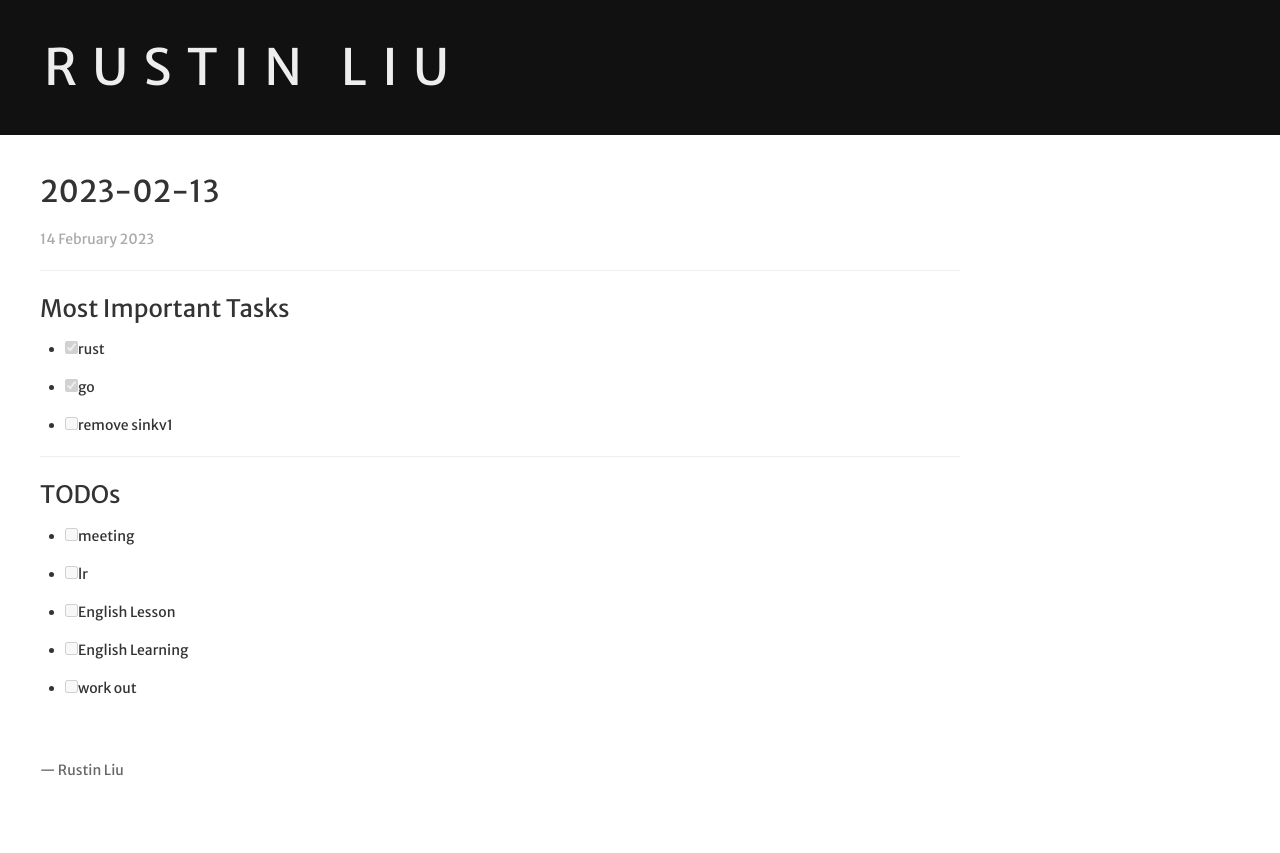
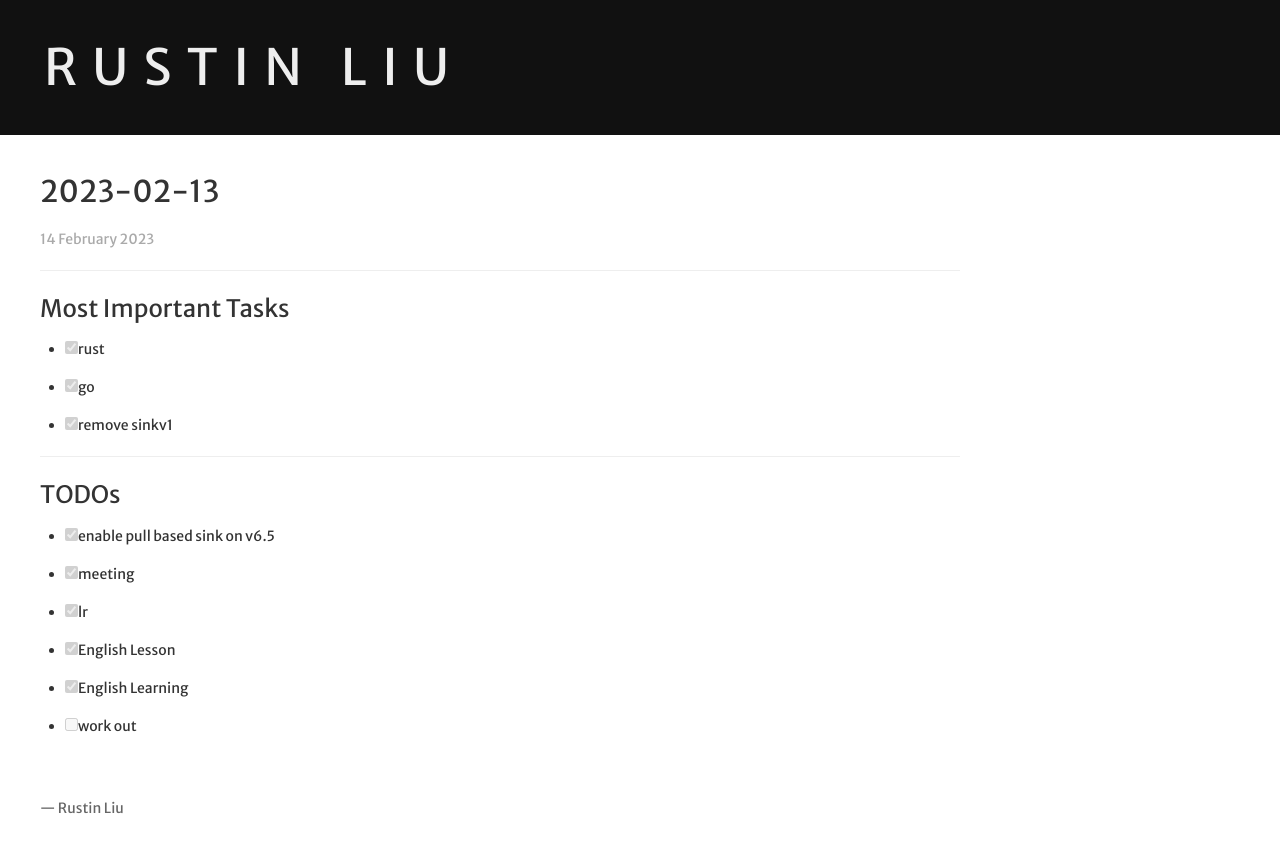
Before and after one commit to hi-rustin/hi-rustin.rs, a Jekyll site: the page built from _logs/2023-02-13.md, in a window 1280 px wide. Shown: the top 853 px of the page. Built offline with Jekyll 4.4.1, drawn with Linux system fonts in a browser that asks for light colours; nearby versions of some CDN libraries; comment, search, counter and statistics services are not loaded.

Commit message:
2023-02-13: oops
Signed-off-by: hi-rustin <rustin.liu@gmail.com>

```diff
--- a/_logs/2023-02-13.md
+++ b/_logs/2023-02-13.md
@@ -8,13 +8,14 @@ layout: post
 
 - [x] rust
 - [x] go
-- [ ] remove sinkv1
+- [x] remove sinkv1
 
 ---
 
 ### TODOs
-- [ ] meeting
-- [ ] lr
-- [ ] English Lesson
-- [ ] English Learning
+- [x] enable pull based sink on v6.5
+- [x] meeting
+- [x] lr
+- [x] English Lesson
+- [x] English Learning
 - [ ] work out
```
